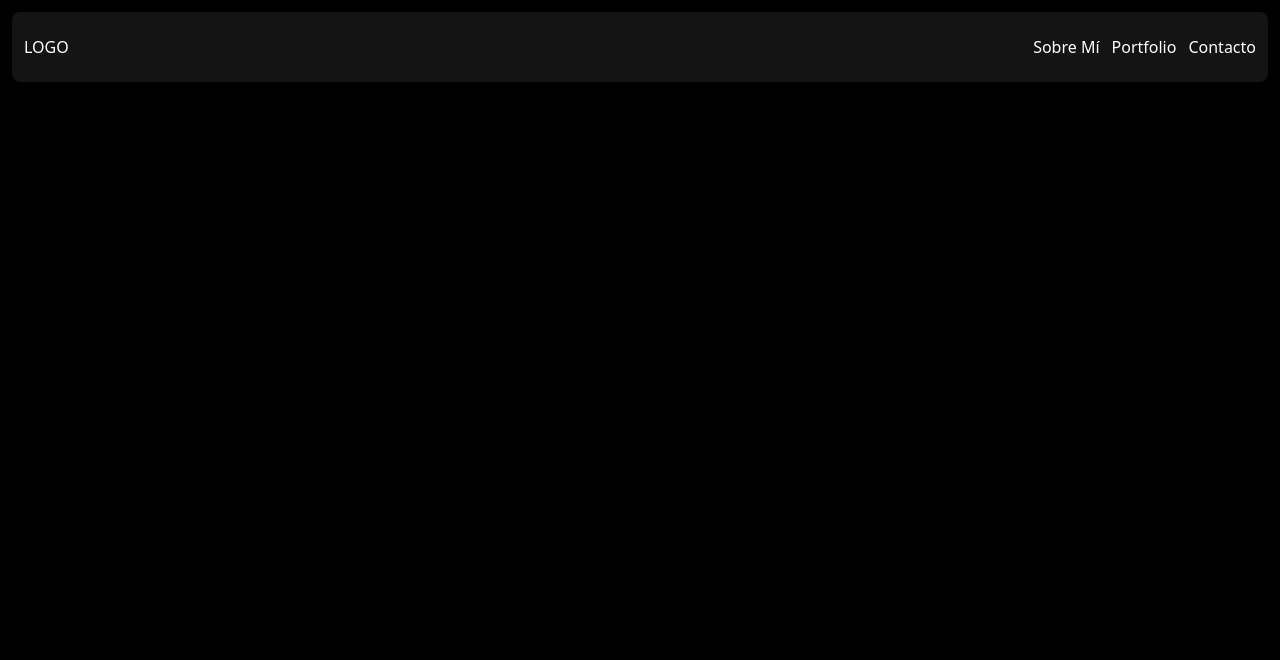
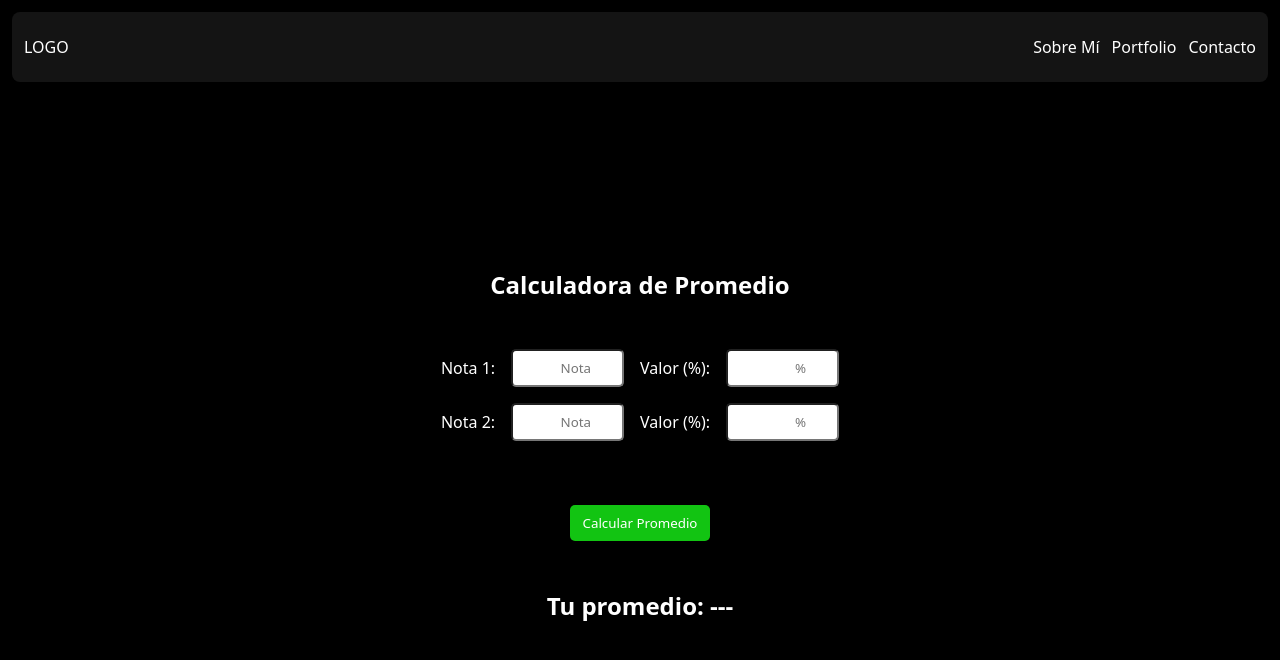
Before and after one commit to RuisuTech/Mi-Promedio, a plain HTML site: page index.html in a window 1280 px wide. Drawn offline with Linux system fonts and the light colour scheme.

Commit message:
Calculadora modelo lista

```diff
--- a/index.html
+++ b/index.html
@@ -28,10 +28,77 @@
       </button>
 
       <button class="btn-cerrar" id="btn-cerrar" type="button">
-        <svg xmlns="http://www.w3.org/2000/svg" width="32" height="32" viewBox="0 0 24 24"><path fill="none" stroke="#ffffff" stroke-linecap="round" stroke-linejoin="round" stroke-width="2" d="M18 6L6 18M6 6l12 12"/></svg>
+        <svg
+          xmlns="http://www.w3.org/2000/svg"
+          width="32"
+          height="32"
+          viewBox="0 0 24 24"
+        >
+          <path
+            fill="none"
+            stroke="#ffffff"
+            stroke-linecap="round"
+            stroke-linejoin="round"
+            stroke-width="2"
+            d="M18 6L6 18M6 6l12 12"
+          />
+        </svg>
       </button>
     </header>
-    <main></main>
+    <main>
+      <section id="calculadora">
+        <h1>Calculadora de Promedio</h1>
+        <form id="formulario">
+          <div class="input-group">
+            <label for="nota1">Nota 1:</label>
+            <input class="input-data"
+              type="number"
+              id="nota1"
+              placeholder="Nota"
+              step="1"
+              min="0"
+              max="100"
+              required
+            />
+            <label for="valor1">Valor (%):</label>
+            <input class="input-data"
+              type="number"
+              id="valor1"
+              placeholder="%"
+              step="1"
+              min="0"
+              max="100"
+              required
+            />
+          </div>
+          <div class="input-group">
+            <label for="nota2">Nota 2:</label>
+            <input class="input-data"
+              type="number"
+              id="nota2"
+              placeholder="Nota"
+              step="1"
+              min="0"
+              max="100"
+              required
+            />
+            <label for="valor2">Valor (%):</label>
+            <input class="input-data"
+              type="number"
+              id="valor2"
+              placeholder="%"
+              step="1"
+              min="0"
+              max="100"
+              required
+            />
+          </div>
+          <button class="btn-calcular" type="button" id="calcular">Calcular Promedio</button>
+        </form>
+        <h2 id="resultado">Tu promedio: <span>---</span></h2>
+      </section>
+    </main>
+
     <footer></footer>
     <script src="script.js"></script>
   </body>
--- a/script.js
+++ b/script.js
@@ -32,3 +32,23 @@ const ajustarMenu = () => {
 
 window.addEventListener("resize", ajustarMenu);
 window.addEventListener("load", ajustarMenu);
+
+document.getElementById('calcular').addEventListener('click', function () {
+  const nota1 = parseFloat(document.getElementById('nota1').value);
+  const valor1 = parseFloat(document.getElementById('valor1').value);
+  const nota2 = parseFloat(document.getElementById('nota2').value);
+  const valor2 = parseFloat(document.getElementById('valor2').value);
+
+  if (isNaN(nota1) || isNaN(valor1) || isNaN(nota2) || isNaN(valor2)) {
+    alert('Por favor, llena todos los campos correctamente.');
+    return;
+  }
+
+  if (valor1 + valor2 !== 100) {
+    alert('La suma de los valores debe ser 100%.');
+    return;
+  }
+
+  const promedio = (nota1 * valor1 / 100) + (nota2 * valor2 / 100);
+  document.querySelector('#resultado span').textContent = promedio.toFixed(2);
+});
--- a/style.css
+++ b/style.css
@@ -7,7 +7,14 @@
 }
 
 body {
+  display: grid;
+  min-height: 100vh;
   background-color: #000000;
+  grid-template-columns: 1fr;
+  grid-template-rows: 70px 1fr;
+  grid-template-areas:
+    "header"
+    "main";
 }
 
 a {
@@ -22,6 +29,7 @@ ul {
 header {
   display: flex;
   position: fixed;
+  grid-area: header;
   font-size: 1rem;
   justify-content: space-between;
   align-items: center;
@@ -46,7 +54,8 @@ nav ul li a {
   cursor: pointer;
 }
 
-.btn-abrir, .btn-cerrar {
+.btn-abrir,
+.btn-cerrar {
   display: none;
   background-color: transparent;
   border: 0;
@@ -81,5 +90,55 @@ nav ul li a {
   .btn-cerrar {
     display: none;
   }
+}
 
+main {
+  display: flex;
+  height: 100%;
+  justify-content: center;
+  align-items: center;
+  grid-area: main;
 }
+
+#calculadora {
+  display: flex;
+  justify-items: center;
+  align-items: center;
+  flex-direction: column;
+  padding-top: 20px;
+  gap: 3rem;
+  color: #ffffff;
+}
+
+#formulario {
+  display: flex;
+  align-items: center;
+  justify-content: center;
+  flex-direction: column;
+  gap: 1rem;
+}
+
+.input-group {
+  display: flex;
+  align-items: center;
+  gap: 1rem;
+}
+
+.input-data {
+  padding: 8px 16px;
+  text-align: right;
+  border-radius: 5px;
+}
+
+.btn-calcular {
+  margin-top: 3rem;
+  background-color: #12c412;
+  color: #ffffff;
+  padding: 8px 12px;
+  border: 1px solid transparent;
+  border-radius: 5px;
+}
+
+.btn-calcular:hover {
+  background-color: #12c412da;
+}
```
Lines whose indentation alone changed are shown as unchanged.
